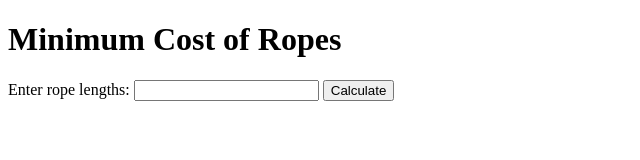
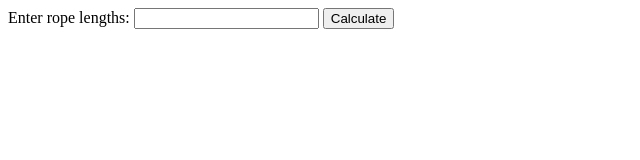
Before and after one commit to acciojob/Minimum-Cost-Of-Ropes-amir0707k, a website: page main.html in a window 1280 px wide. Shown: the whole page, without its empty margins (0-640 px from the left). Drawn offline with Linux system fonts and the light colour scheme.

Commit message:
created a submission

```diff
--- a/main.html
+++ b/main.html
@@ -3,14 +3,10 @@
 <html>
 
 <head>
-	    <meta charset="UTF-8" />
-    <meta name="viewport" content="width=device-width, initial-scale=1.0" />
-    <title>Minimum cost of ropes</title>
 </head>
 
 <body>
     <form id="form">
-		<h1>Minimum Cost of Ropes</h1>
         <label for="rope-lengths">Enter rope lengths:</label>
         <input type="text" id="rope-lengths">
         <button type="button" onclick="calculateMinCost()">Calculate</button>
@@ -26,23 +22,3 @@
 </body>
 
 </html>
-
-<!-- <html>
-  <head>
-    <meta charset="UTF-8" />
-    <meta name="viewport" content="width=device-width, initial-scale=1.0" />
-    <title>Minimum cost of ropes</title>
-  </head>
-
-  <body>
-    <h1>Minimum Cost of Ropes</h1>
-    <form id="form">
-      <label for="rope-lengths">Enter rope lengths:</label>
-      <input type="text" id="rope-lengths" />
-      <button type="button" onclick="calculateMinCost()">Calculate</button>
-    </form>
-    <div id="result"></div>
-
-    <script type="text/javascript" src="./script.js"></script>
-  </body>
-</html> -->
```
